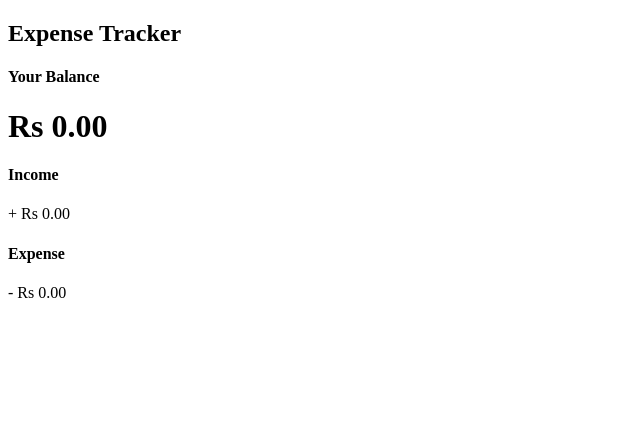
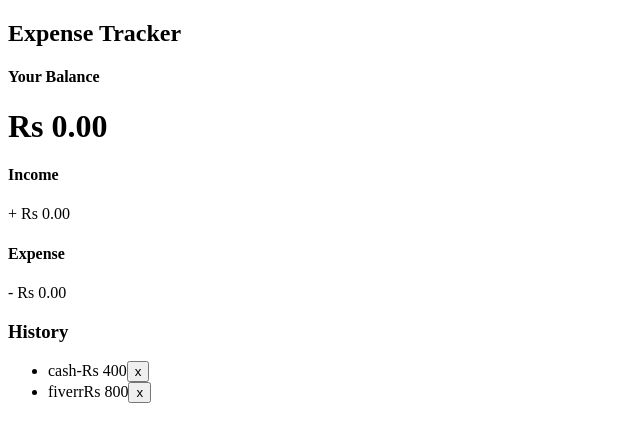
Before and after one commit to kc211/vue-expense-tracker, a Vue app: page / in a window 1280 px wide. Shown: the top 442 px of the page, without its empty margins (0-640 px from the left). Built offline with nearby package versions, Linux system fonts and the light colour scheme.

Commit message:
transaction list has been added to the app.vue

```diff
--- a/src/App.vue
+++ b/src/App.vue
@@ -2,11 +2,13 @@
 import h from './components/h.vue'
 import Balance from './components/Balance.vue';
 import IncomeExpense from './components/IncomeExpense.vue';
+import TransactionList from './components/TransactionList.vue';
 export default{
   components:{
     h,
     Balance,
-    IncomeExpense
+    IncomeExpense,
+    TransactionList
   }
 }
 </script>
@@ -18,5 +20,6 @@
   <div class="container">
     <balance/>
     <IncomeExpense/>
+    <TransactionList/>
   </div>
 </template>
--- a/src/components/TransactionList.vue
+++ b/src/components/TransactionList.vue
@@ -0,0 +1,13 @@
+<template>
+    <h3>History</h3>
+    <ul class="list" id="list">
+        <li class="minus">
+            cash<span>-Rs 400</span>
+            <button class="delete-btn">x</button>
+        </li>
+        <li class="plus">
+            fiverr<span>Rs 800</span>
+            <button class="delete-btn">x</button>
+        </li>
+    </ul>
+</template>
```
